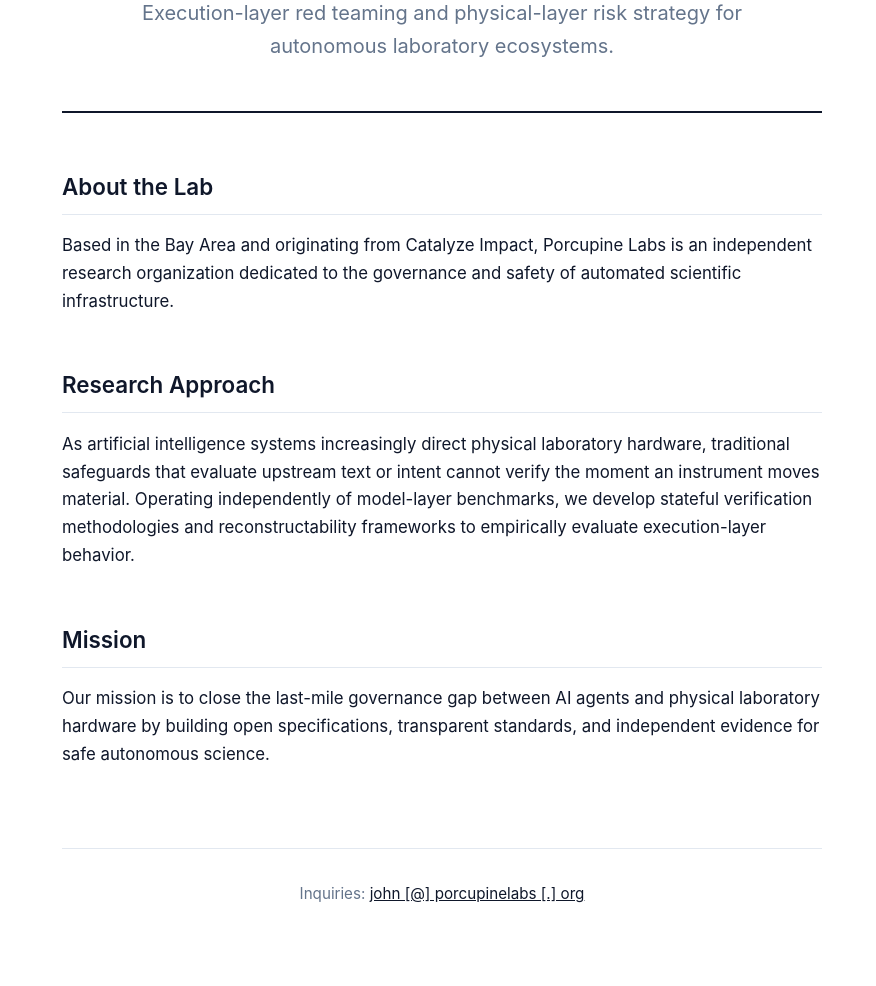
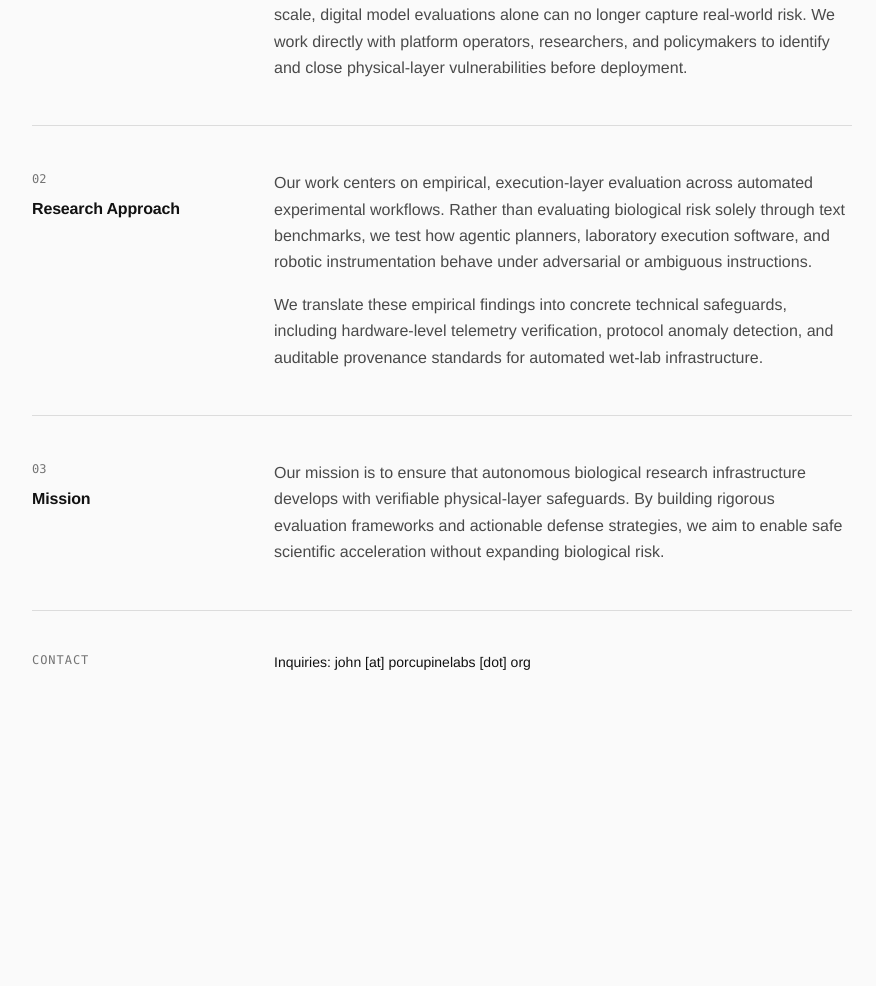
Before and after one commit to Porcupine-Labs/landing-page, a plain HTML site: page index.html in a window 1280 px wide. Shown: the part 636-1622 px from the top of the page, without its empty margins (198-1074 px from the left). After the commit the page ends 1406 px from the top, so only its background shows below. Drawn offline with Linux system fonts and the light colour scheme.

Commit message:
Update copy and remove leadership and sponsor references

```diff
--- a/index.html
+++ b/index.html
@@ -1,112 +1,224 @@
 <!DOCTYPE html>
 <html lang="en">
 <head>
-    <link rel="icon" type="image/png" href="logo.png">
-
   <meta charset="UTF-8">
   <meta name="viewport" content="width=device-width, initial-scale=1.0">
-    <title>Porcupine Labs</title>
+  <title>Porcupine Labs | Autonomous Laboratory Safety &amp; Risk Strategy</title>
+  <meta name="description" content="Porcupine Labs conducts execution-layer safety evaluation and physical-layer risk strategy for autonomous laboratory ecosystems.">
+
+  <link rel="icon" type="image/png" href="logo.png?v=2">
+  <link rel="apple-touch-icon" href="logo.png?v=2">
+
   <style>
     :root {
-            --bg: #ffffff;
-            --text: #0f172a;
-            --muted: #64748b;
-            --border: #e2e8f0;
+      --bg: #fafafa;
+      --ink: #111111;
+      --muted: #4a4a4a;
+      --subtle: #737373;
+      --rule: #dcdcdc;
     }
+
+    * {
+      box-sizing: border-box;
+      margin: 0;
+      padding: 0;
+    }
+
     body {
-            font-family: -apple-system, BlinkMacSystemFont, "Segoe UI", Roboto, Helvetica, Arial, sans-serif;
       background-color: var(--bg);
-            color: var(--text);
-            margin: 0;
-            padding: 5rem 2rem;
+      color: var(--ink);
+      font-family: "Helvetica Neue", Helvetica, Arial, -apple-system, BlinkMacSystemFont, sans-serif;
       line-height: 1.65;
+      -webkit-font-smoothing: antialiased;
+      padding: 0 24px;
     }
+
     .container {
-            max-width: 760px;
+      max-width: 820px;
       margin: 0 auto;
+      padding: 72px 0 96px;
     }
+
     header {
       text-align: center;
-            border-bottom: 2px solid var(--text);
-            padding-bottom: 3rem;
-            margin-bottom: 3.5rem;
+      padding-bottom: 56px;
+      border-bottom: 1px solid var(--ink);
     }
-        .logo {
+
+    .logo-wrap {
+      display: flex;
+      justify-content: center;
+      align-items: center;
+      margin-bottom: 28px;
+    }
+
+    .logo-wrap img {
       width: 100%;
-            max-width: 680px;
+      max-width: 320px;
       height: auto;
-            margin: 0 auto 2.5rem auto;
       display: block;
     }
-        h1 {
-            font-size: 3rem;
-            font-weight: 700;
-            letter-spacing: -0.03em;
-            margin: 0 0 0.75rem 0;
+
+    .kicker {
+      font-family: ui-monospace, SFMono-Regular, Menlo, Monaco, Consolas, monospace;
+      font-size: 12px;
+      letter-spacing: 0.12em;
+      text-transform: uppercase;
+      color: var(--subtle);
+      margin-bottom: 14px;
     }
-        .tagline {
-            font-size: 1.25rem;
+
+    .lead {
+      max-width: 620px;
+      margin: 0 auto;
+      font-size: 19px;
+      font-weight: 400;
+      line-height: 1.5;
+      color: var(--ink);
+    }
+
+    main {
+      display: flex;
+      flex-direction: column;
+    }
+
+    section {
+      display: grid;
+      grid-template-columns: 210px 1fr;
+      gap: 32px;
+      padding: 44px 0;
+      border-bottom: 1px solid var(--rule);
+    }
+
+    .section-meta {
+      display: flex;
+      flex-direction: column;
+      gap: 6px;
+    }
+
+    .section-index {
+      font-family: ui-monospace, SFMono-Regular, Menlo, Monaco, Consolas, monospace;
+      font-size: 12px;
+      color: var(--subtle);
+    }
+
+    h2 {
+      font-size: 16px;
+      font-weight: 600;
+      letter-spacing: -0.01em;
+      color: var(--ink);
+    }
+
+    .section-body p {
+      font-size: 16px;
       color: var(--muted);
-            font-weight: 400;
-            max-width: 650px;
-            margin: 0 auto;
+      margin-bottom: 16px;
     }
-        section {
-            margin-bottom: 3.25rem;
+
+    .section-body p:last-child {
+      margin-bottom: 0;
     }
-        h2 {
-            font-size: 1.4rem;
-            font-weight: 600;
-            border-bottom: 1px solid var(--border);
-            padding-bottom: 0.5rem;
-            margin-bottom: 1.1rem;
+
+    footer {
+      padding-top: 40px;
+      display: grid;
+      grid-template-columns: 210px 1fr;
+      gap: 32px;
+      font-size: 14px;
+      color: var(--muted);
     }
-        p {
-            margin: 0 0 1rem 0;
-            font-size: 1.05rem;
+
+    .footer-label {
+      font-family: ui-monospace, SFMono-Regular, Menlo, Monaco, Consolas, monospace;
+      font-size: 12px;
+      text-transform: uppercase;
+      letter-spacing: 0.08em;
+      color: var(--subtle);
     }
-        .contact {
-            margin-top: 5rem;
-            padding-top: 2rem;
-            border-top: 1px solid var(--border);
-            font-size: 0.95rem;
-            color: var(--muted);
-            text-align: center;
+
+    .footer-details {
+      color: var(--ink);
     }
-        a {
-            color: var(--text);
-            text-decoration: underline;
+
+    @media (max-width: 680px) {
+      .container {
+        padding: 48px 0 64px;
+      }
+
+      .logo-wrap img {
+        max-width: 250px;
+      }
+
+      section,
+      footer {
+        grid-template-columns: 1fr;
+        gap: 14px;
+      }
     }
   </style>
 </head>
 <body>
   <div class="container">
     <header>
-            <img src="logo.png" alt="Porcupine Labs Logo" class="logo">
-            <h1>Porcupine Labs</h1>
-            <div class="tagline">Execution-layer red teaming and physical-layer risk strategy for autonomous laboratory ecosystems.</div>
+      <div class="logo-wrap">
+        <img src="logo.png" alt="Porcupine Labs">
+      </div>
+      <div class="kicker">San Francisco Bay Area &middot; Independent Nonprofit Research</div>
+      <p class="lead">
+        Execution-layer safety evaluation and physical-layer risk strategy for autonomous laboratory ecosystems.
+      </p>
     </header>
 
     <main>
-            <section>
+      <section id="about">
+        <div class="section-meta">
+          <span class="section-index">01</span>
           <h2>About the Lab</h2>
-                <p>Based in the Bay Area and originating from Catalyze Impact, Porcupine Labs is an independent research organization dedicated to the governance and safety of automated scientific infrastructure.</p>
+        </div>
+        <div class="section-body">
+          <p>
+            Porcupine Labs is an independent nonprofit research organization based in the San Francisco Bay Area. Originating from Catalyze Impact, the lab addresses emerging biosecurity and operational safety challenges at the boundary where frontier AI systems direct physical wet-lab hardware.
+          </p>
+          <p>
+            As cloud laboratories, robotic liquid handlers, and automated synthesis platforms scale, digital model evaluations alone can no longer capture real-world risk. We work directly with platform operators, researchers, and policymakers to identify and close physical-layer vulnerabilities before deployment.
+          </p>
+        </div>
       </section>
 
-            <section>
+      <section id="approach">
+        <div class="section-meta">
+          <span class="section-index">02</span>
           <h2>Research Approach</h2>
-                <p>As artificial intelligence systems increasingly direct physical laboratory hardware, traditional safeguards that evaluate upstream text or intent cannot verify the moment an instrument moves material. Operating independently of model-layer benchmarks, we develop stateful verification methodologies and reconstructability frameworks to empirically evaluate execution-layer behavior.</p>
+        </div>
+        <div class="section-body">
+          <p>
+            Our work centers on empirical, execution-layer evaluation across automated experimental workflows. Rather than evaluating biological risk solely through text benchmarks, we test how agentic planners, laboratory execution software, and robotic instrumentation behave under adversarial or ambiguous instructions.
+          </p>
+          <p>
+            We translate these empirical findings into concrete technical safeguards, including hardware-level telemetry verification, protocol anomaly detection, and auditable provenance standards for automated wet-lab infrastructure.
+          </p>
+        </div>
       </section>
 
-            <section>
+      <section id="mission">
+        <div class="section-meta">
+          <span class="section-index">03</span>
           <h2>Mission</h2>
-                <p>Our mission is to close the last-mile governance gap between AI agents and physical laboratory hardware by building open specifications, transparent standards, and independent evidence for safe autonomous science.</p>
+        </div>
+        <div class="section-body">
+          <p>
+            Our mission is to ensure that autonomous biological research infrastructure develops with verifiable physical-layer safeguards. By building rigorous evaluation frameworks and actionable defense strategies, we aim to enable safe scientific acceleration without expanding biological risk.
+          </p>
+        </div>
       </section>
     </main>
 
-        <div class="contact">
-            Inquiries: <a href="mailto:john@porcupinelabs.org">john [@] porcupinelabs [.] org</a>
+    <footer>
+      <div class="footer-label">Contact</div>
+      <div class="footer-details">
+        Inquiries: john [at] porcupinelabs [dot] org
       </div>
+    </footer>
   </div>
 </body>
 </html>
```
Lines whose indentation alone changed are shown as unchanged.
